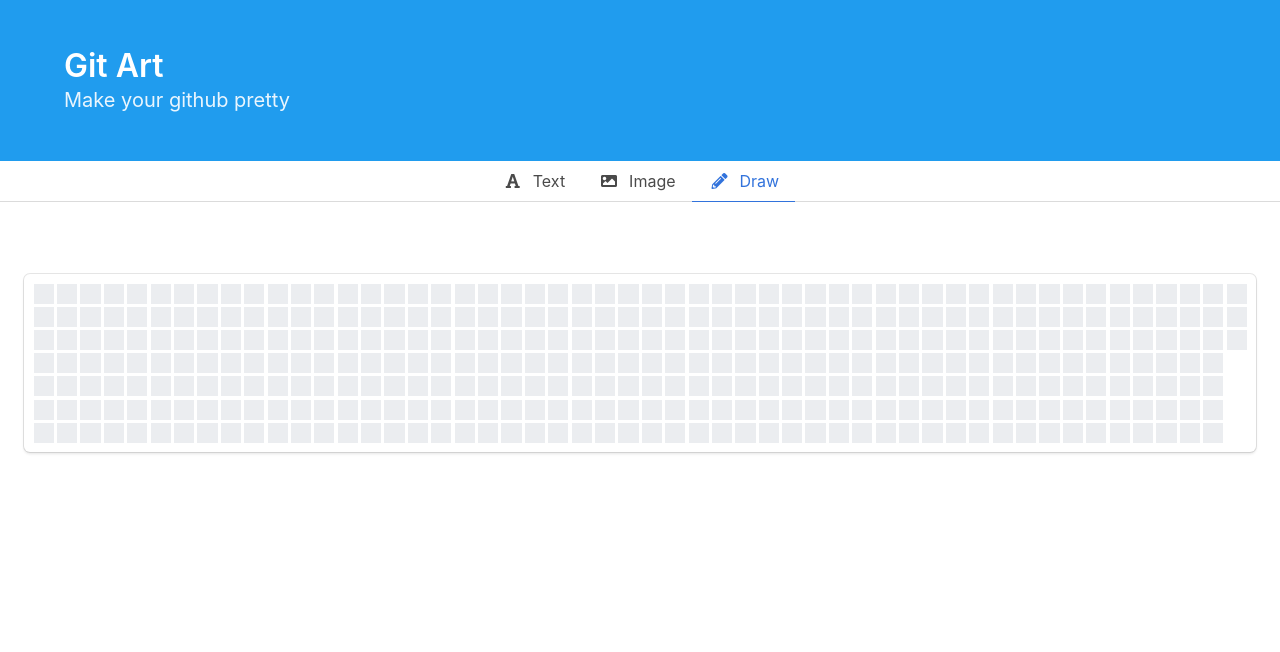
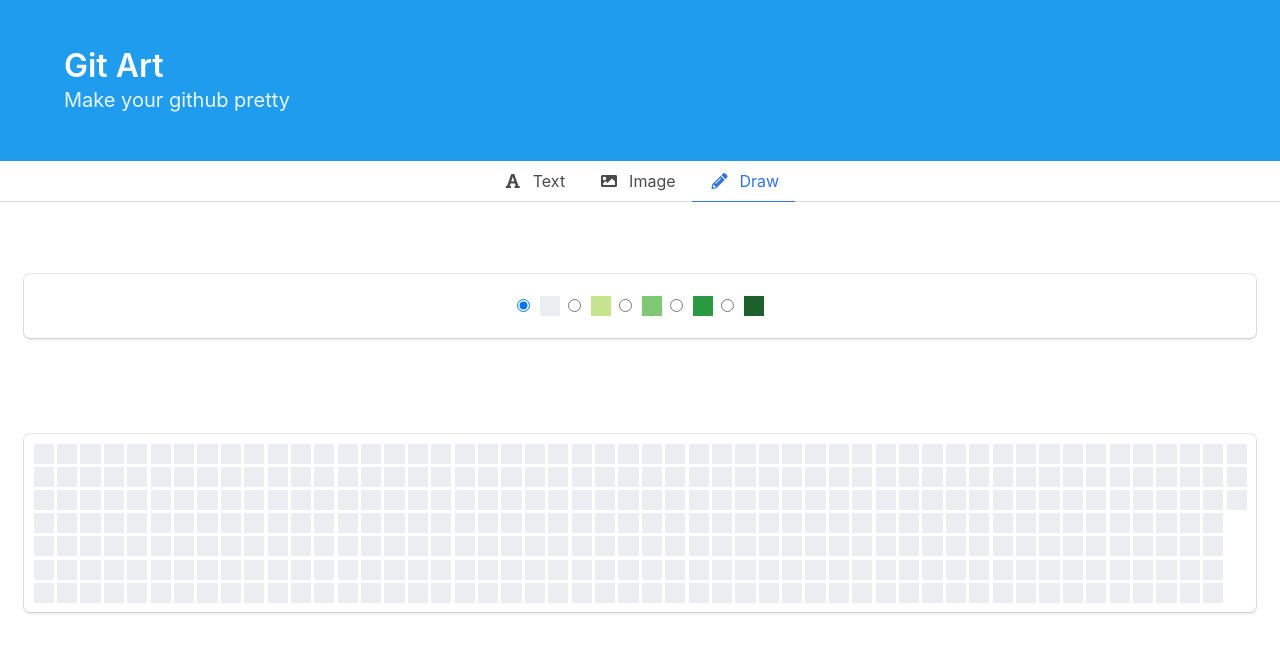
Before and after one commit to jamesjarvis/git-art, a React (Create React App) app: page / in a window 1280 px wide. Both pictures are taken after a click on the link "Draw". Shown: the top 652 px of the page. Built offline with nearby package versions, Linux system fonts and the light colour scheme.

Commit message:
Implemented draw functions

```diff
--- a/src/App.js
+++ b/src/App.js
@@ -2,17 +2,25 @@
 import Navbar, { NAVBAR } from "./Navbar";
 import {GitWallContext, gitWall} from './AppContext/GitWallContext';
 import GitContributionComponentMain from "./GitContributionComponent/GitContributionComponentMain";
+import DrawComponentMain from './DrawComponent/DrawComponentMain';
 
 class App extends Component {
   constructor(props) {
     super(props);
     this.state = {
       selectedNav: NAVBAR.TEXT,
-      gitWallObject: gitWall
+      gitWallObject: gitWall,
+      drawValue:0
     };
     this._selectNav = this._selectNav.bind(this);
+    this._setDrawValue = this._setDrawValue.bind(this);
   }
-
+  _setDrawValue(value){
+    console.log(value);
+    this.setState({
+      drawValue:value
+    });
+  }
   _selectNav(navbarTab) {
     this.setState({
       selectedNav: navbarTab
@@ -39,7 +47,12 @@
           selectedNav={this.state.selectedNav}
           navbarTabOnClick={this._selectNav}
         />
-        <GitWallContext.Provider value={{gitWallObject: this.state.gitWallObject}}>
+
+        <GitWallContext.Provider value={{
+            ...this.state,
+            setDrawValue:this._setDrawValue
+          }}>
+          {this.state.selectedNav == NAVBAR.DRAW && <DrawComponentMain/>}
           <GitContributionComponentMain />
         </GitWallContext.Provider>
 
--- a/src/DrawComponent/DrawComponentMain.js
+++ b/src/DrawComponent/DrawComponentMain.js
@@ -1,9 +1,47 @@
 import React, { Component } from "react";
 import {GitWallContext} from '../AppContext/GitWallContext';
+import '../GitContributionComponent/css/GitContribution.css';
+class DrawComponentMain extends Component {
 
-class DrawComponentMain extends Component {
-    componentDidMount(){
-        console.log()
+    render(){
+
+        return(
+            <section className="section">
+                <GitWallContext.Consumer>
+                    {
+                        (consumerProps)=>(
+
+                            <div className="box">
+                                <div className="control has-text-centered">
+                                    <label className="radio">
+                                        <input type="radio" name="answer" onClick={()=>consumerProps.setDrawValue(0)} checked={consumerProps.drawValue==0} readOnly/>
+                                        <div className="wall-grey wall-special"></div>
+                                    </label>
+
+                                    <label className="radio">
+                                        <input type="radio" name="answer" onClick={()=>consumerProps.setDrawValue(1)} checked={consumerProps.drawValue==1} readOnly/>
+                                        <div className="wall-lighter-green wall-special"></div>
+                                    </label>
+                                    <label className="radio">
+                                        <input type="radio" name="answer" onClick={()=>consumerProps.setDrawValue(2)} checked={consumerProps.drawValue==2} readOnly/>
+                                        <div className="wall-light-green wall-special"></div>
+                                    </label>
+                                    <label className="radio">
+                                        <input type="radio" name="answer" onClick={()=>consumerProps.setDrawValue(3)} checked={consumerProps.drawValue==3} readOnly/>
+                                        <div className="wall-dark-green wall-special"></div>
+                                    </label>
+                                    <label className="radio">
+                                        <input type="radio" name="answer" onClick={()=>consumerProps.setDrawValue(4)} checked={consumerProps.drawValue==4} readOnly/>
+                                        <div className="wall-darker-green wall-special"></div>
+                                    </label>
+                                </div>
+                            </div>
+                        )
+                    }
+                </GitWallContext.Consumer>
+            </section>
+
+        )
     }
 }
 
--- a/src/GitContributionComponent/GitContributionClass.js
+++ b/src/GitContributionComponent/GitContributionClass.js
@@ -43,7 +43,9 @@
     this.date = date;
     this.value = 0;
   }
-
+  setValue(newValue){
+    this.value = newValue;
+  }
   getClassName(){
     let today = moment();
     if(this.date > today){
--- a/src/GitContributionComponent/GitContributionComponentMain.js
+++ b/src/GitContributionComponent/GitContributionComponentMain.js
@@ -1,19 +1,33 @@
 import React, { Component } from "react";
 import moment from 'moment';
+import {NAVBAR} from '../Navbar';
 import {GitWallContext} from '../AppContext/GitWallContext';
 //CSS
 import './css/GitContribution.css';
 
 class GitContributionComponentMain extends Component {
+  constructor(props){
+    super(props);
+    this.state = {
+      hasMouseDown:false,
+    }
+  }
 
-  componentDidMount(){
+  _hasMouseClick(){
+
   }
 
   render() {
 
     return (
       <section className="section">
-          <div className="box">
+          <div className="box"
+            onMouseDown = {()=>{this.setState({hasMouseDown:true})}}
+            onMouseUp = {()=>this.setState({hasMouseDown:false})}
+            onMouseLeave = {()=>{
+              if(this.state.hasMouseDown){this.setState({hasMouseDown:false})}
+            }}
+            >
             <GitWallContext.Consumer>
               {
                 (consumerProps)=>(
@@ -28,6 +42,9 @@
                                   <GitContributionComponentWallBox
                                     key={wallCol.date.format()+"-col"}
                                     wallObject={wallCol}
+                                    selectedNav = {consumerProps.selectedNav}
+                                    drawValue = {consumerProps.drawValue}
+                                    hasMouseDown = {this.state.hasMouseDown}
                                   />
                                 )
                               }
@@ -58,26 +75,16 @@
       tooltipY:0,
       tooltipX:0,
     };
-    console.log("CREATING!");
   }
   componentDidMount(){
     const width = this.divElement.clientWidth;
-    window.addEventListener("resize", this.handleResize);
     //console.log(`Component size h: ${height}, w: ${width}`);
     this.setState({
       contentHeight:width,
     });
   }
 
-  componentWillMount() {
-    window.removeEventListener("resize", this.handleResize);
-  }
-  handleResize = e => {
-    const width = this.divElement.clientWidth;
-    this.setState({
-      contentHeight:width,
-    })
-  };
+
 
   render() {
     let tooltipStyle = {};
@@ -106,17 +113,26 @@
             if(this.props.wallObject.date > moment()){
               return null;
             }
+            if(this.props.selectedNav == NAVBAR.DRAW && this.props.hasMouseDown){
+              this.props.wallObject.setValue(this.props.drawValue);
+
+            }
+            if(this.props.selectedNav != NAVBAR.DRAW){
+              this.setState({
+                onHover:true,
+                tooltipY:e.clientY,
+                tooltipX:e.clientX,
+              })
+            }
+
+
             // console.log(this.props.wallObject);
             // console.log(`x: ${e.screenX}, y: ${e.screenY}`);
-            this.setState({
-              onHover:true,
-              tooltipY:e.clientY,
-              tooltipX:e.clientX,
-            })
+
           }}
           onMouseMove = {
             (e)=>{
-              if(this.props.wallObject.date > moment()){
+              if(this.props.wallObject.date > moment()|| this.props.selectedNav == NAVBAR.DRAW){
                 return null;
               }
               this.setState({
@@ -125,6 +141,14 @@
               })
             }
           }
+          onMouseDown = {
+            ()=>{
+              if(this.props.selectedNav == NAVBAR.DRAW){
+                this.props.wallObject.setValue(this.props.drawValue);
+              }
+            }
+          }
+
           onMouseLeave = {
             ()=>{
               if(this.props.wallObject.date > moment()){
--- a/src/GitContributionComponent/css/GitContribution.css
+++ b/src/GitContributionComponent/css/GitContribution.css
@@ -1,7 +1,12 @@
 .wall{
     height:10px;
 }
-
+.wall-special{
+    height:20px;
+    width:20px;
+    float:right;
+    margin-left: 10px;
+}
 .column-custom-padding{
     padding:0.1em;
 }
```
